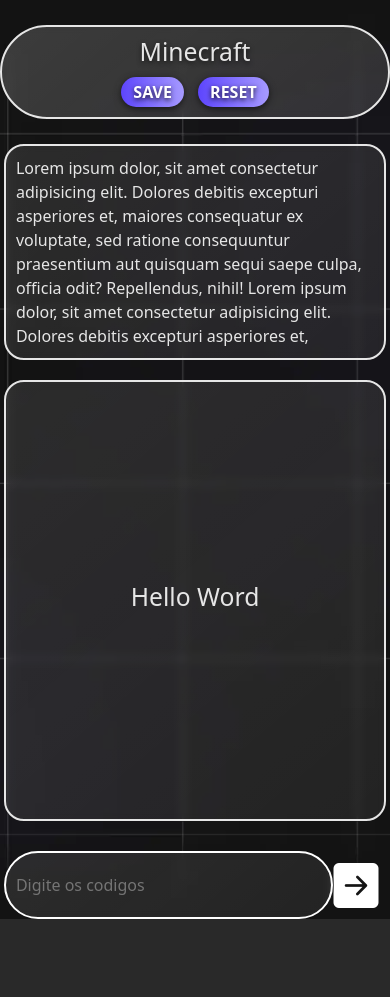
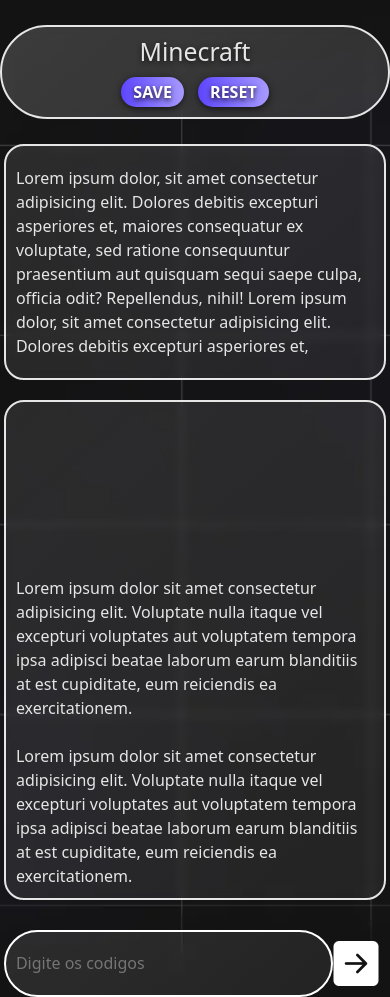
Before and after one commit to SrVertex/TechAcademy3, a PHP site: page / in a window 390 px wide. Before the commit the page ends 919 px from the top, so only its background shows below. Run offline with PHP 8.4, Linux system fonts and the light colour scheme.

Commit message:
versão 1.9 responsivo

```diff
--- a/css/style.css
+++ b/css/style.css
@@ -23,7 +23,7 @@
 header {
   background-color: #ffffff1c;
   background-image: linear-gradient(140deg, #ffffff13 0%, #ffffff04 100%);
-  backdrop-filter: blur(4px);
+  backdrop-filter: blur(5px);
   border: 2px solid;
 
   width: 100%;
@@ -80,12 +80,12 @@
 
     .historia {
       width: 100%;
-      padding: 10px;
+      padding: 20px 10px;
       margin-bottom: 20px;
 
       background-color: #ffffff0e;
       background-image: linear-gradient(140deg, #ffffff0e 0%, #ffffff04 100%);
-      backdrop-filter: blur(4px);
+      backdrop-filter: blur(5px);
       border: 2px solid;
       border-radius: 20px;
 
@@ -95,16 +95,25 @@
     }
 
     .form-center {
-        margin-bottom: 30px;
+      display: flex;
+      align-items: end ;
 
 
-        form {
-            padding: 200px 10px;
+
+      height: 500px;
       background-color: #ffffff0e;
       background-image: linear-gradient(140deg, #ffffff0e 0%, #ffffff04 100%);
       backdrop-filter: blur(4px);
       border: 2px solid;
+
       border-radius: 20px;
+      margin-bottom: 30px;
+      padding: 10px;
+
+      p {
+        margin: 0;
+
+      }
     }
   }
 
@@ -120,12 +129,8 @@
         padding: 10px;
 
         background-color: #ffffff0e;
-          background-image: linear-gradient(
-            140deg,
-            #ffffff0e 0%,
-            #ffffff04 100%
-          );
-          backdrop-filter: blur(4px);
+        background-image: linear-gradient(140deg, #ffffff0e 0%, #ffffff04 100%);
+        /* backdrop-filter: blur(4px); */
         border: 2px solid white;
         border-radius: 50px;
         color: var(--color3);
@@ -140,15 +145,19 @@
     }
   }
 }
+
+@media (min-width: 580px) {
+  header {
+    padding: 10px 40px;
+    justify-content: space-between;
+    flex-direction: row;
+  }
 }
 
 @media (min-width: 1000px) {
   header {
     width: 1000px;
     margin: 25px auto;
-    padding: 10px 40px;
-    justify-content: space-between;
-    flex-direction: row;
 
     h2 {
       margin: 0;
@@ -161,7 +170,7 @@
       margin: auto;
 
       .historia {
-            width: 90%;
+        width: 100%;
         margin: 25px auto;
       }
 
@@ -169,13 +178,14 @@
         form {
           width: 80%;
           margin: auto;
+          margin-bottom: 20px;
           input {
             width: 92%;
           }
           a {
             opacity: 50%;
             transition: 400ms;
-                &:hover  {
+            &:hover {
               opacity: 100%;
             }
           }
--- a/index.php
+++ b/index.php
@@ -46,9 +46,15 @@
 
             <!--  conteudo principal-->
             <div class="form-center">
-                <form action="">
-                    <h2 class="text-center">Hello Word</h2>
-                </form>
+
+                 <div>
+                 <p>Lorem ipsum dolor sit amet consectetur adipisicing elit. Voluptate nulla itaque vel excepturi voluptates aut voluptatem tempora ipsa adipisci beatae laborum earum blanditiis at est cupiditate, eum reiciendis ea exercitationem.</p>
+                    <br>
+
+                    <p>Lorem ipsum dolor sit amet consectetur adipisicing elit. Voluptate nulla itaque vel excepturi voluptates aut voluptatem tempora ipsa adipisci beatae laborum earum blanditiis at est cupiditate, eum reiciendis ea exercitationem.</p>
+
+                 </div>
+
             </div>
 
             <!-- barra de pesquisa  -->
```
Lines whose indentation alone changed are shown as unchanged.
